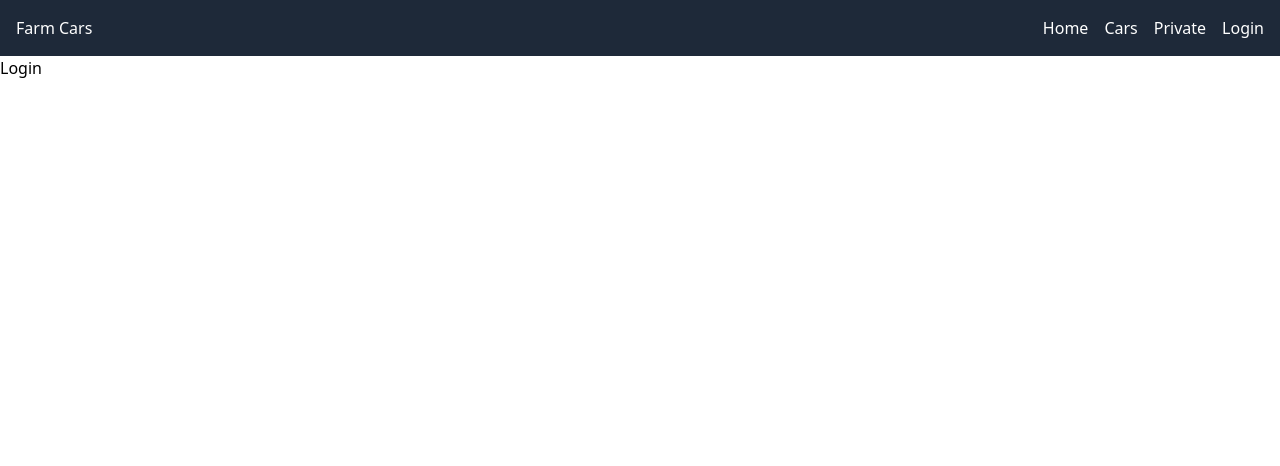
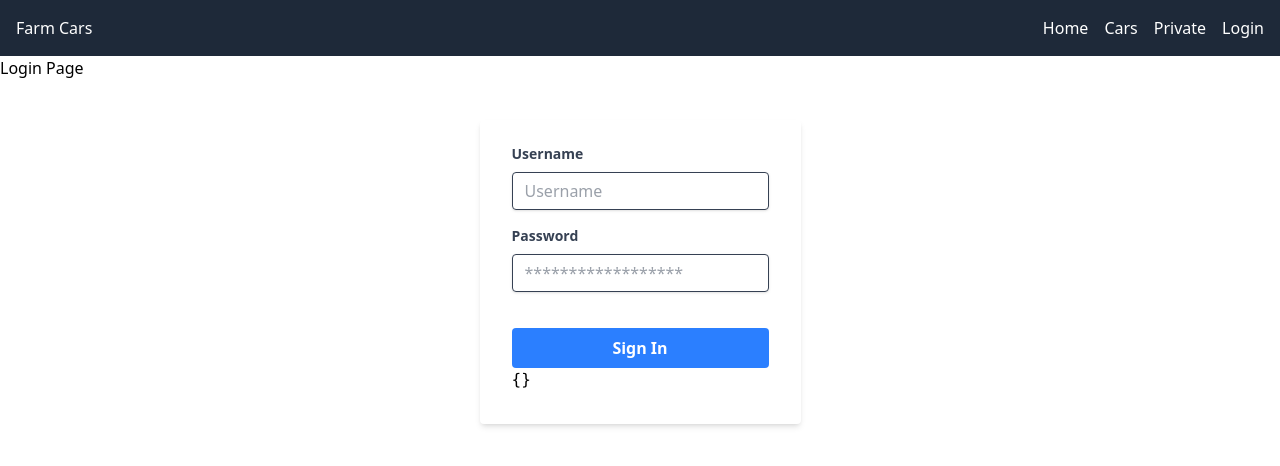
Before and after one commit to FreddyPinto/FARM-full-stack-web-app-beanie-nextjs, a Next.js app in the folder frontend/: page /login in a window 1280 px wide. Shown: the top 466 px of the page. Built offline with nearby package versions, Linux system fonts and the light colour scheme.

Commit message:
Add LoginForm component with form handling and styling

```diff
--- a/frontend/src/app/login/page.js
+++ b/frontend/src/app/login/page.js
@@ -1,9 +1,11 @@
-import React from 'react'
+import LoginForm from "@/components/LoginForm";
 
-const Login = () => {
+const page = () => {
   return (
-    <div>Login</div>
-  )
-}
-
-export default Login
+    <div>
+      <h2>Login Page</h2>
+      <LoginForm />
+    </div>
+  );
+};
+export default page;
--- /dev/null
+++ b/frontend/src/components/LoginForm.js
@@ -0,0 +1,58 @@
+"use client";
+import { useActionState } from "react";
+import { login } from "@/actions";
+
+const LoginForm = () => {
+  const [state, formAction] = useActionState(login, {});
+  return (
+    <div className="flex flex-col items-center justify-center max-w-sm mx-auto mt-10">
+      <form
+        className="bg-white shadow-md rounded px-8 pt-6 pb-8 mb-4"
+        action={formAction}
+      >
+        <div className="mb-4">
+          <label
+            className="block text-gray-700 text-sm font-bold mb-2"
+            htmlFor="username"
+          >
+            Username
+          </label>
+          <input
+            className="shadow appearance-none border rounded w-full py-2 px-3 text-gray-700 leading-tight focus:outline-none focus:shadow-outline"
+            id="username"
+            name="username"
+            type="text"
+            placeholder="Username"
+            required
+          />
+        </div>
+        <div className="mb-6">
+          <label
+            className="block text-gray-700 text-sm font-bold mb-2"
+            htmlFor="password"
+          >
+            Password
+          </label>
+          <input
+            className="shadow appearance-none border rounded w-full py-2 px-3 text-gray-700 mb-3 leading-tight focus:outline-none focus:shadow-outline"
+            id="password"
+            name="password"
+            type="password"
+            placeholder="******************"
+            required
+          />
+        </div>
+        <div className="flex items-center justify-between">
+          <button
+            className="bg-blue-500 hover:bg-blue-700 text-white font-bold py-2 px-4 w-full rounded focus:outline-none focus:shadow-outline"
+            type="submit"
+          >
+            Sign In
+          </button>
+        </div>
+        <pre>{JSON.stringify(state, null, 2)}</pre>
+      </form>
+    </div>
+  );
+};
+export default LoginForm;
```
